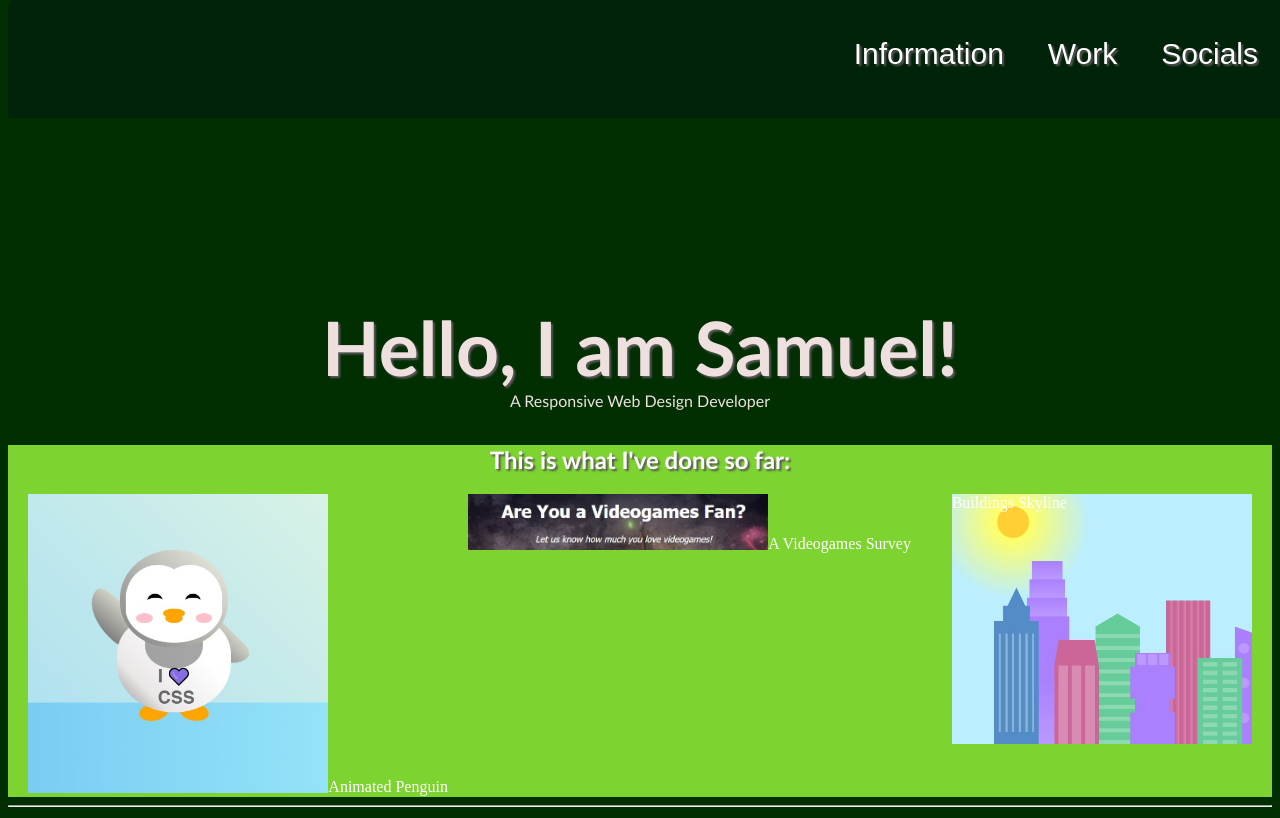
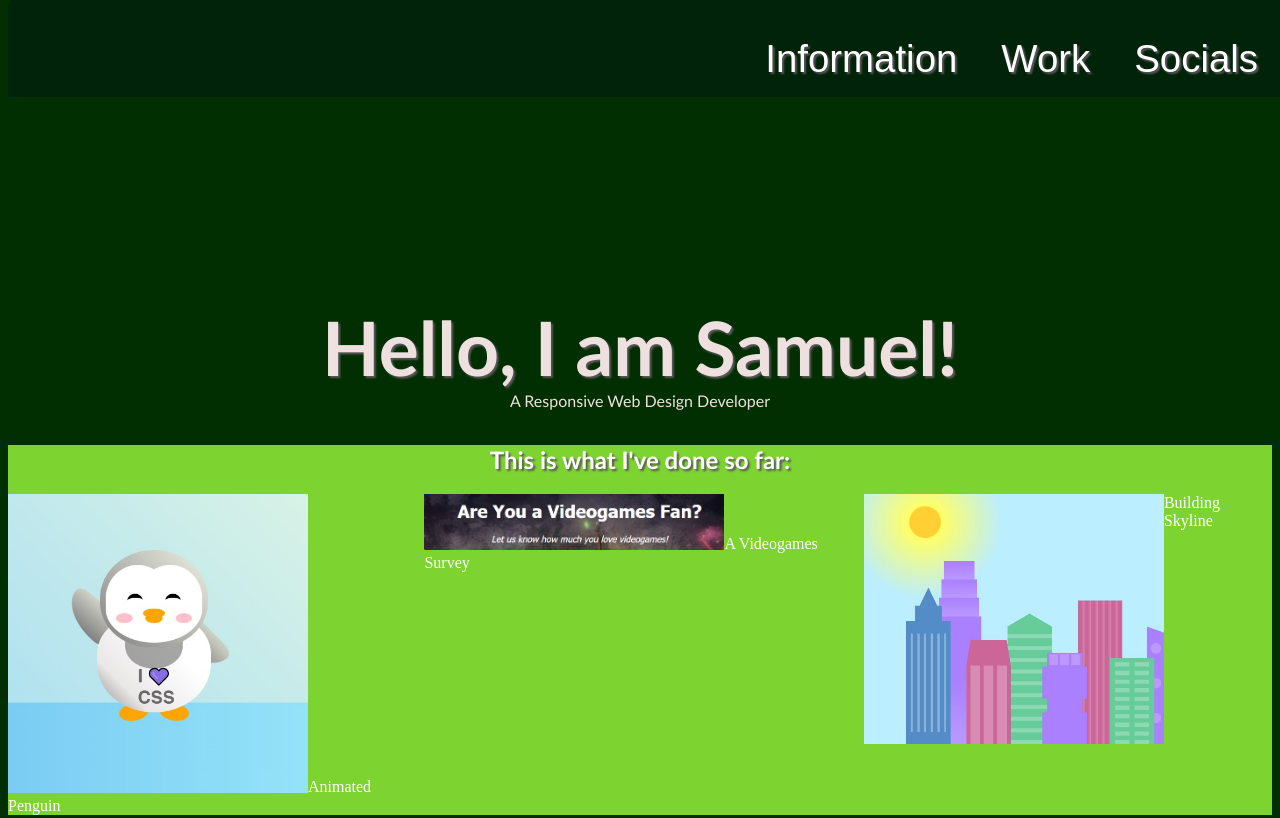
Before and after one commit to PK-Ness/portfolio, a plain HTML site: page index.html in a window 1280 px wide. Shown: the top 818 px of the page. Drawn offline with Linux system fonts and the light colour scheme.

Commit message:
adjustments to the projects section

```diff
--- a/index.html
+++ b/index.html
@@ -31,7 +31,9 @@
 <a class="title-projects" href="/Survey Collection/index.html">
         <img class="project-image" src="/img/survey-games.jpeg" alt="A screenshot with the tile of the page">A Videogames Survey</a>
         <a class="title-projects" href="/building-skyline/index.html">
-            <div class="building-skyline">Buildings Skyline</a></div>
+            <div class="building-skyline"></div></a>
+
+            <a class="title-projects" href="/building-skyline/index.html">Building Skyline</a>
 </div>
       </section>
       <hr>
--- a/styles.css
+++ b/styles.css
@@ -1,21 +1,32 @@
+@media (max-width: 600px) {
+    #navbar {
+      justify-content: space-evenly;
+      font-size: 15px;
+    }
+    .links{
+        font-size: 15px;
+    }
+    }
 #navbar{
     background-color: rgb(1, 35, 9);
-    height: 120px;
+    max-height: 18vw;
     width: 100vw;
     position: fixed;
     color: white;
     border-radius: 10px 10px 0% 0%;
     margin-top:-4rem;
   }
+
 .links{
     font-family: sans-serif;
     list-style-type: none;
-    font-size: 30px;
+    font-size: 3vw;
     text-shadow: 2px 2px 2px rgb(91, 88, 88);
     display: inline-block;
     justify-content: space-evenly;
     margin-left: 40px;
     margin-top: 1.45rem;
+    flex-wrap: wrap;
         }
 body{
       background-color: rgb(2, 47, 2);
@@ -109,3 +120,6 @@ a{
     display: flex;
     justify-content: space-evenly;
 }
+.title-projects{
+    display: inline-block;
+}
```
